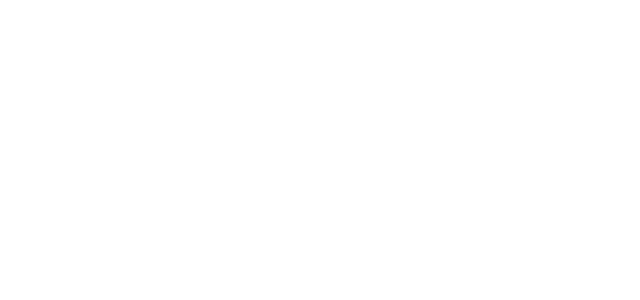
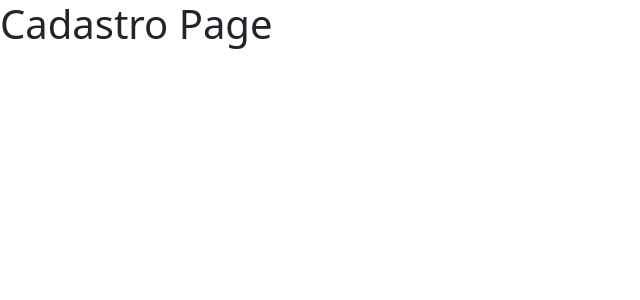
Before and after one commit to ewertonvaz/books-collection-92, a React (Create React App) app: page /cadastro in a window 1280 px wide. Shown: the top 300 px of the page, without its empty margins (0-640 px from the left). Built offline with nearby package versions, Linux system fonts and the light colour scheme.

Commit message:
criada a estrutura básica dos arquivos e pastas

```diff
--- a/src/App.js
+++ b/src/App.js
@@ -1,8 +1,20 @@
 import './App.css';
+import { Toaster } from 'react-hot-toast';
+import 'bootstrap/dist/css/bootstrap.min.css';
+import { Route, Routes } from 'react-router-dom';
+import HomePage from './pages/HomePage';
+import CadastroPage from './pages/CadastroPage';
+import EditarPage from './pages/EditarPage';
 
 function App() {
   return (
     <div className="App">
+      <Toaster />
+      <Routes>
+        <Route path="/" element={<HomePage />} />
+        <Route path="/cadastro" element={<CadastroPage />} />
+        <Route path="/editar" element={<EditarPage />} />
+      </Routes>
     </div>
   );
 }
--- /dev/null
+++ b/src/pages/CadastroPage.jsx
@@ -0,0 +1,7 @@
+function CadastroPage() {
+    return ( <div>
+        <h1>Cadastro Page</h1>
+    </div> );
+}
+
+export default CadastroPage;
--- /dev/null
+++ b/src/pages/EditarPage.jsx
@@ -0,0 +1,7 @@
+function EditarPage() {
+    return ( <div>
+        <h1>Editar Page</h1>
+    </div> );
+}
+
+export default EditarPage;
--- /dev/null
+++ b/src/pages/HomePage.jsx
@@ -0,0 +1,9 @@
+function HomePage() {
+    return (
+        <div>
+            <h1>Home Page</h1>
+        </div>
+    );
+}
+
+export default HomePage;
```
Also changed, not shown: src/components/ConfirmaExclusao.jsx (added, +7 -0 lines), src/components/NavBar.jsx (added, +7 -0 lines).
